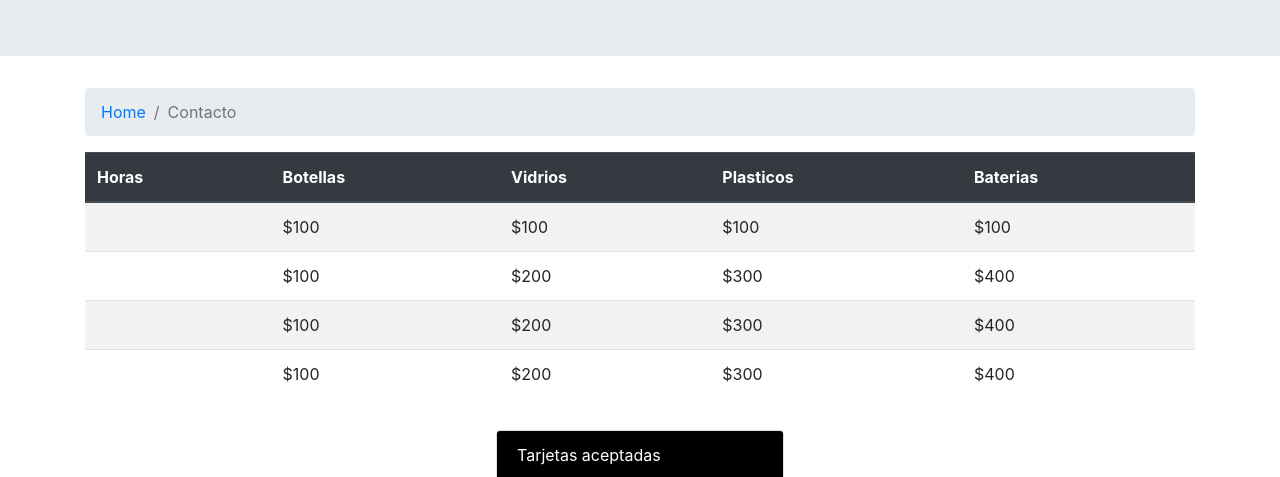
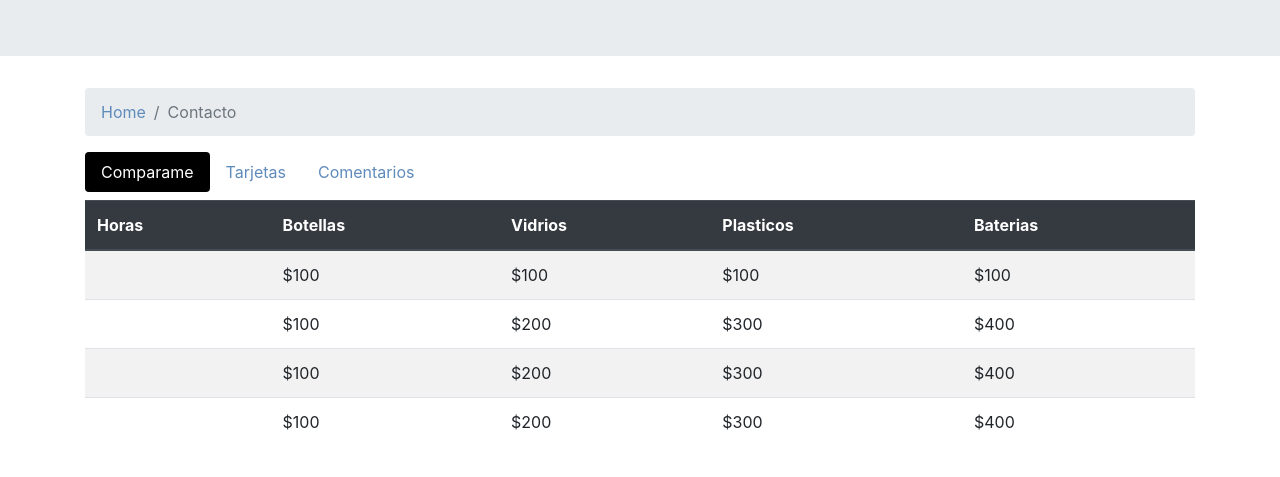
Before and after one commit to JoaquinGodoy97/Boostrap-first-attempt, a website: page reciclaje.html in a window 1280 px wide. Shown: the part 178-655 px from the top of the page. Drawn offline with nearby package versions, Linux system fonts and the light colour scheme; a web font is replaced by a local one.

Commit message:
tabs and pills added

```diff
--- a/css/main.css
+++ b/css/main.css
@@ -54,6 +54,22 @@
    padding-bottom: 100px;
  }
 
+ .nav-pills .nav-link.active, .nav-pills .show>.nav-link {
+  color: #fff;
+  background-color: black;
+}
+
+.nav-pills .nav-link:hover {
+  color: #fff;
+  background-color: green;
+}
+
+a {
+  color: #5f8bbb;
+  text-decoration: none;
+  background-color: transparent;
+}
+
  footer {
   padding: 10px 10px 0 10px;
   color: black;
--- a/reciclaje.html
+++ b/reciclaje.html
@@ -38,7 +38,26 @@
             <li class="breadcrumb-item active" aria-current="page">Contacto</li>
           </ol>
         </nav>
+  <ul class="nav nav-pills" id="myTabList" role="tablist"> <!-- you can change nav-tabs for nav-pills also change data-toggle="pill" -->
+    <li class="nav-item">
+      <a class="nav-link active" id="comparame-tab" data-toggle="pill" role="tab" aria-controls="comparame" aria-selected="true" href="#comparame">
+        Comparame
+      </a>
+    </li>
+    <li class="nav-item">
+      <a class="nav-link" id="tarjetas-tab" data-toggle="pill" role="tab" aria-controls="tarjetas" aria-selected="true" href="#tarjetas">
+        Tarjetas
+      </a>
+    </li>
+    <li class="nav-item">
+      <a class="nav-link" id="comentarios-tab" data-toggle="pill" role="tab" aria-controls="comentarios" aria-selected="true" href="#comentarios">
+        Comentarios
+      </a>
+    </li>
 
+  </ul>
+  <div class="tab-content pt-2" id="myTabContent">
+    <div class="tab-pane fade show active" id="comparame" role="tabpanel" aria-labelledby="comparame-tab">
       <div class="table-responsive">
         <table class="table table-striped">
         <thead class="thead-dark" >
@@ -94,7 +113,7 @@
       </table>
       </div>
     </div>
-
+      <div class="tab-pane fade show" id="tarjetas" role="tabpanel" aria-labelledby="tarjetas-tab">
         <div class="d-flex justify-content-center">
           <div class="card" style="width: 18rem;">
             <div class="card-header" style="background-color: black; color: white;">
@@ -107,6 +126,18 @@
             </ul>
           </div>
         </div>
+      </div>
+      <div class="tab-pane fade show" id="comentarios" role="tabpanel" aria-labelledby="comentarios-tab">
+        <div id="text-comentarios">
+          <form>
+          <textarea id="comentarioTab" placeholder="Ingresa tu comentario" class="form-control" style="width: 300px;">
+          </textarea>
+        </form>
+        </div>
+      </div>
+    </div>
+  </div>
+
   <footer>
     <div class="row">
       <div class="col-sm-4 d-flex flex-column footerColumn">
```
Also changed, not shown: contacto.html (+1 -1 lines), 1 other file. Lines whose indentation alone changed are shown as unchanged.
